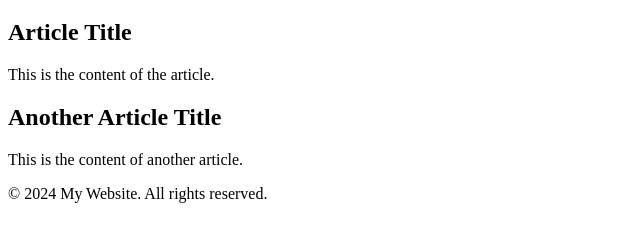
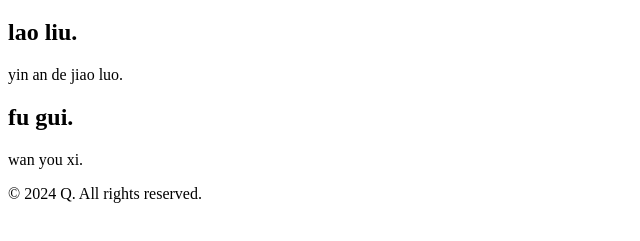
Before and after one commit to alfihs/alfihs.github.io, a plain HTML site: page index.html in a window 1280 px wide. Shown: the part 61-302 px from the top of the page, without its empty margins (0-640 px from the left). Drawn offline with Linux system fonts and the light colour scheme.

Commit message:
Update index.html

```diff
--- a/index.html
+++ b/index.html
@@ -3,7 +3,7 @@
 <head>
     <meta charset="UTF-8">
     <meta name="viewport" content="width=device-width, initial-scale=1.0">
-    <title>HTML5 Example Document</title>
+    <title>114514W</title>
     <!-- You can add other head elements here, such as style sheets and script references -->
 </head>
 <body>
@@ -20,18 +20,18 @@
 
     <main>
         <section>
-            <h2>Article Title</h2>
-            <p>This is the content of the article.</p>
+            <h2>lao liu.</h2>
+            <p>yin an de jiao luo.</p>
         </section>
 
         <article>
-            <h2>Another Article Title</h2>
-            <p>This is the content of another article.</p>
+            <h2>fu gui.</h2>
+            <p>wan you xi.</p>
         </article>
     </main>
 
     <footer>
-        <p>&copy; 2024 My Website. All rights reserved.</p>
+        <p>&copy; 2024 Q. All rights reserved.</p>
         <!-- Other footer content -->
     </footer>
 
```
